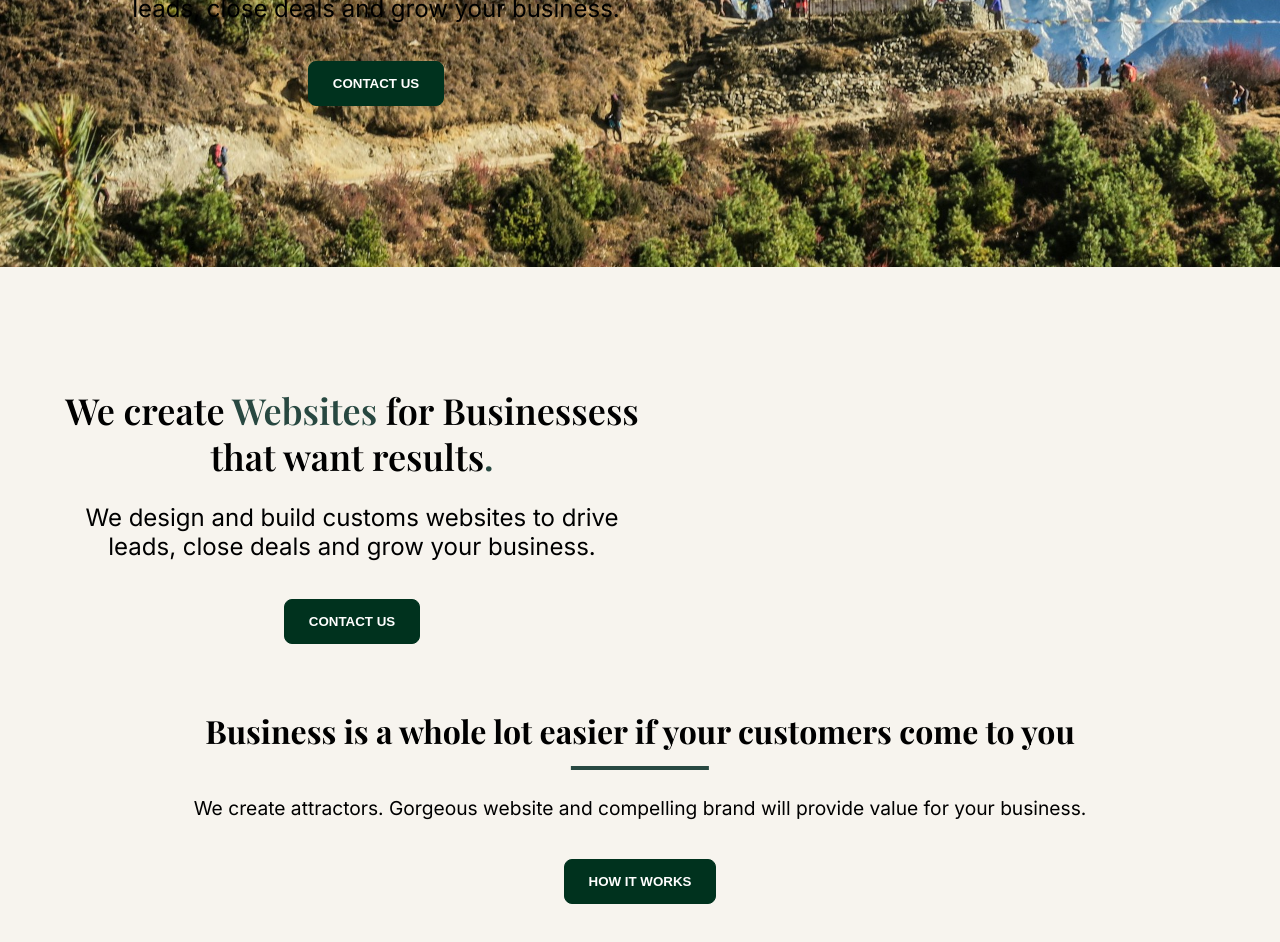
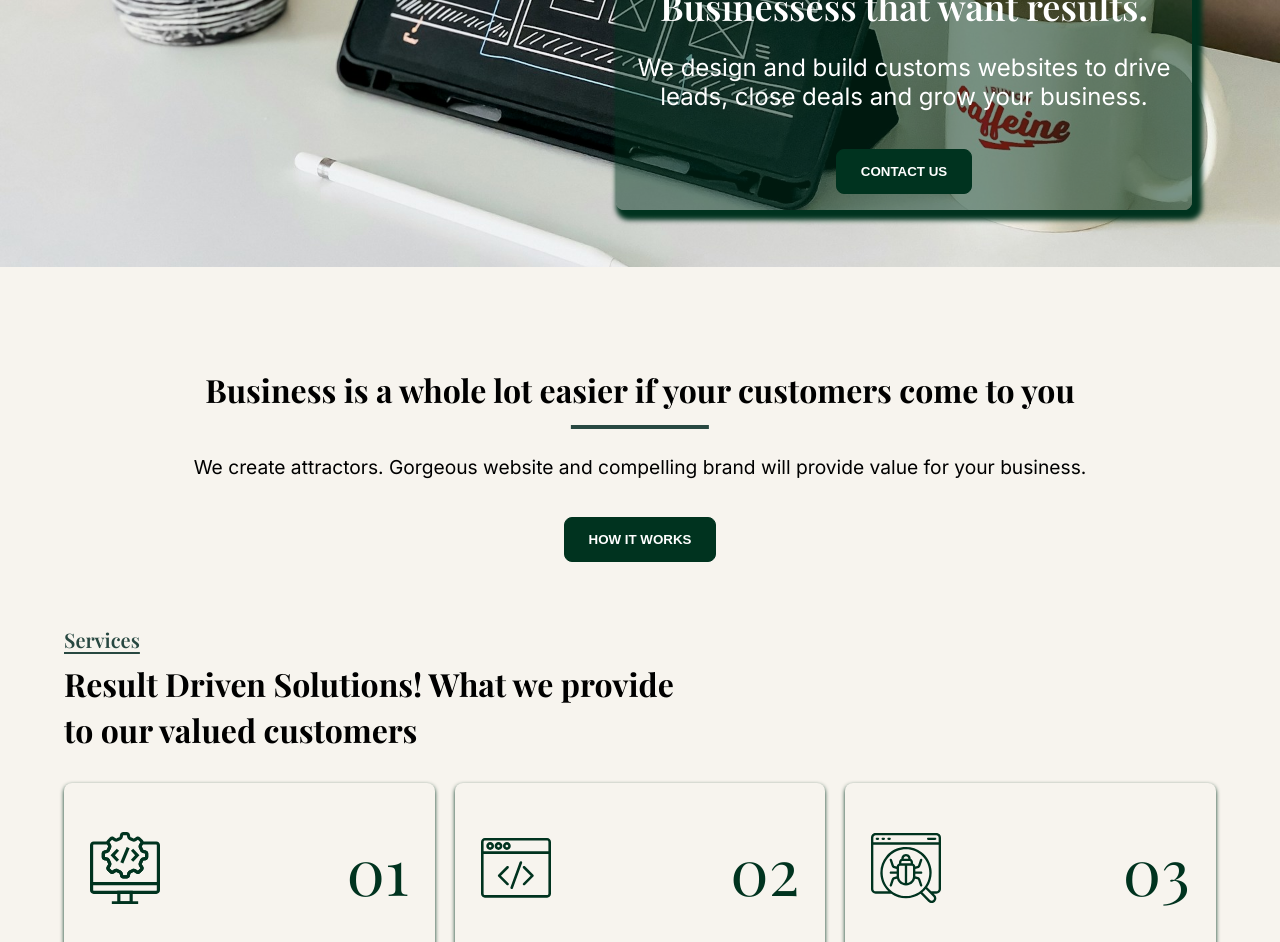
Before and after one commit to aashish-neu/magpie, a plain HTML site: page index.html in a window 1280 px wide. Shown: the part 373-1315 px from the top of the page. Drawn offline with nearby package versions, Linux system fonts and the light colour scheme; a web font is replaced by a local one.

Commit message:
Update banner styles

```diff
--- a/index.html
+++ b/index.html
@@ -60,25 +60,7 @@
     </header>
 
     <main>
-      <section class="hero">
-        <div class="wrapper">
-          <div class="hero-content">
-            <h1>
-              We create <span>Websites</span> for Businessess that want
-              results<span>.</span>
-            </h1>
-            <p>
-              We design and build customs websites to drive leads, close deals
-              and grow your business.
-            </p>
 
-            <button class="btn-primary">
-              <a href="/">Contact Us</a>
-            </button>
-          </div>
-        </div>
-      </section>
-      <!-- ./Section {Hero} -->
 
       <section class="easy-business">
         <div class="wrapper">
--- a/style.css
+++ b/style.css
@@ -1,12 +1,13 @@
 /* Variables */
 :root {
-  --primary-color: #00321e;
+  --primary-color: rgba(0, 51, 31,1);
   /* --primary-color: #F55F42; */
   --secondary-color: #284841;
   /* --secondary-color: #F55F42; */
   --accent-color: #F55F42;
   --body-color: #F7F4EE;
   --beige-color: #F5F5DC;
+  --white-color: #ffffff;
 
   /* --secondary-color: #320014; */
   /* --accent-color: #964734; */
@@ -140,7 +141,7 @@ p {
 
 .header {
   padding-block: var(--header-py);
-  background-image: url(./assets/about-us-banner-img.jpg);
+  background-image: url(./assets/home-banner-img.jpg);
   background-size: cover;
   background-position: center;
   background-repeat: no-repeat;
@@ -185,15 +186,28 @@ p {
 
 .hero {
   padding-block: var(--section-py);
-  padding-top: 120px;
+  padding-top: 192px;
 }
 
 .hero-content {
   text-align: center;
   max-width: 60ch;
+  box-shadow: 5px 5px 5px 5px var(--primary-color);
+  padding: 1em;
+  border-radius: 8px;
+  background-color: rgba(0, 51, 31,0.5);
+  margin-inline-start: auto;
+  transition: all 0.3ms eas-in;
+
+  &:hover {
+    background-color: rgba(0, 51, 31,0.6);
+    box-shadow: 2px 2px 5px 0px var(--primary-color);
+    transform: translateX(5px);
+  }
 
   & p {
     font-size: 24px;
+    color: white;
   }
 
   & button {
@@ -207,9 +221,10 @@ h1 {
   font-weight: 600;
   line-height: 46px;
   margin-bottom: var(--h1-mb);
+  color: white;
 
   & span {
-    color: var(--secondary-color);
+    color: var(--white-color);
   }
 }
 
@@ -222,6 +237,7 @@ h1 {
 
 .easy-business {
   padding-block: var(--section-py);
+  padding-top: 100px;
 }
 
 .easy-content {
```
